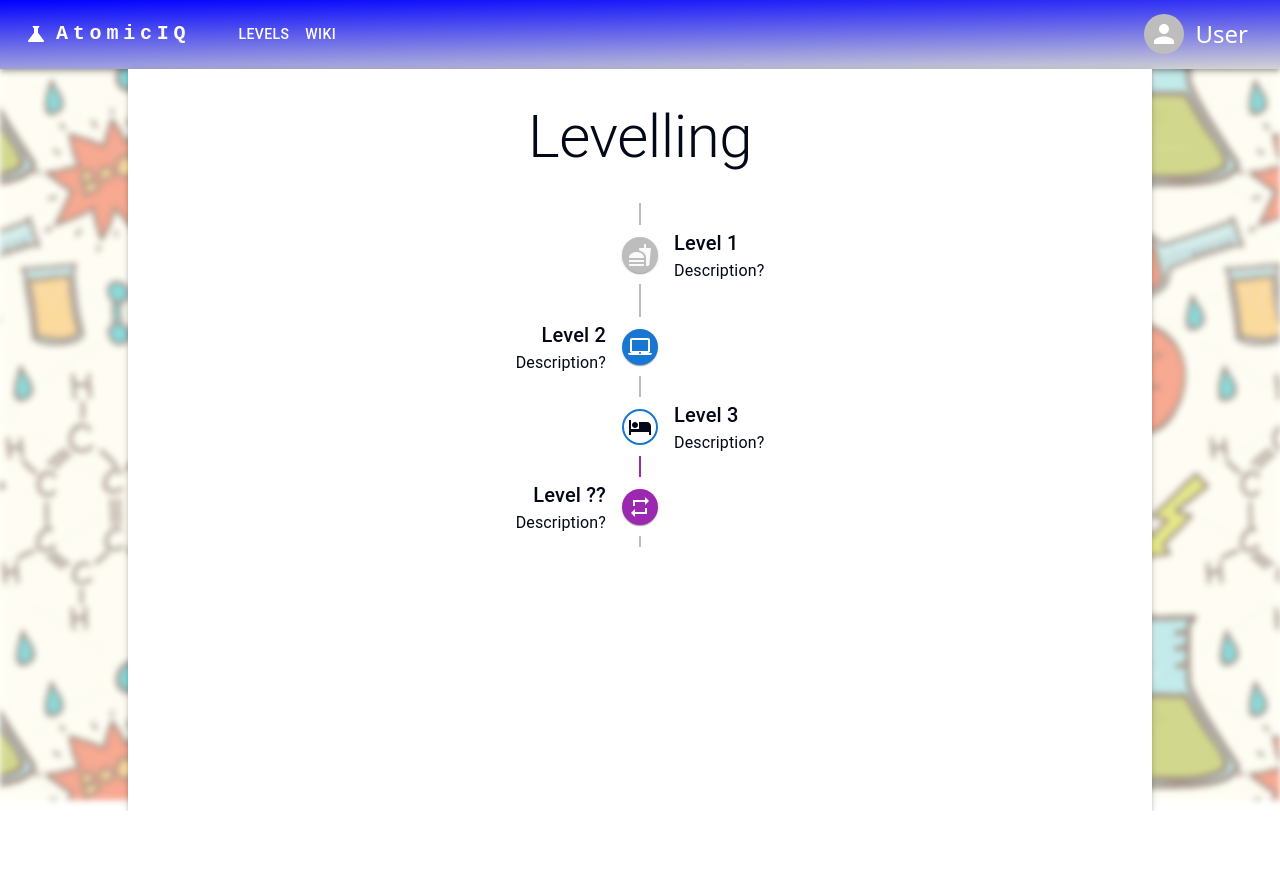
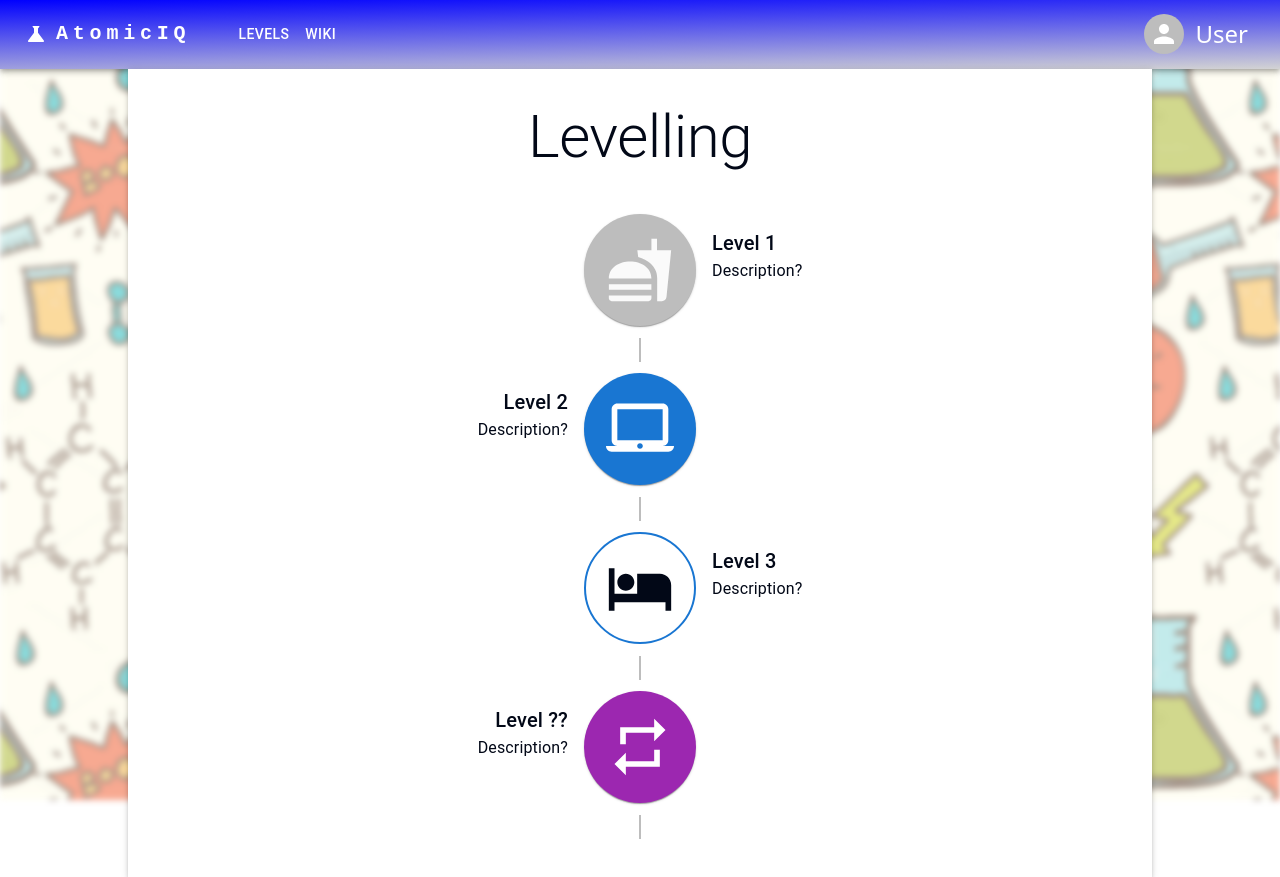
Before and after one commit to swu628/se701-project-React-AtomicIQ, a React (Vite) app in the folder Frontend/: page /levels in a window 1280 px wide. Before the commit the page ends 811 px from the top, so only its background shows below. Built offline with nearby package versions, Linux system fonts and the light colour scheme.

Commit message:
adjusted timeline size

```diff
--- a/Frontend/src/Pages/Levels.tsx
+++ b/Frontend/src/Pages/Levels.tsx
@@ -27,6 +27,16 @@ export default function Levels() {
     backgroundColor: "white",
   };
 
+  const timelineIconStyles = {
+    p: 2,
+    width: "100px",
+    height: "100px",
+  };
+
+  const connectorStyles = {
+    height: "3vh",
+  };
+
   return (
     <Container sx={containerStyles}>
       <Typography
@@ -38,11 +48,9 @@ export default function Levels() {
       <Timeline>
         <TimelineItem position="right">
           <TimelineSeparator>
-            <TimelineConnector />
             <TimelineDot>
-              <FastfoodIcon />
+              <FastfoodIcon sx={timelineIconStyles} />
             </TimelineDot>
-            <TimelineConnector />
           </TimelineSeparator>
           <TimelineContent sx={{ py: "3vh", px: 2 }}>
             <Typography variant="h6" component="span">
@@ -53,13 +61,12 @@ export default function Levels() {
         </TimelineItem>
         <TimelineItem position="left">
           <TimelineSeparator>
-            <TimelineConnector />
+            <TimelineConnector sx={connectorStyles} />
             <TimelineDot color="primary">
-              <LaptopMacIcon />
+              <LaptopMacIcon sx={timelineIconStyles} />
             </TimelineDot>
-            <TimelineConnector />
           </TimelineSeparator>
-          <TimelineContent sx={{ py: "12px", px: 2 }}>
+          <TimelineContent sx={{ py: "6vh", px: 2 }}>
             <Typography variant="h6" component="span">
               Level 2
             </Typography>
@@ -68,13 +75,12 @@ export default function Levels() {
         </TimelineItem>
         <TimelineItem position="right">
           <TimelineSeparator>
-            <TimelineConnector />
+            <TimelineConnector sx={connectorStyles} />
             <TimelineDot color="primary" variant="outlined">
-              <HotelIcon />
+              <HotelIcon sx={timelineIconStyles} />
             </TimelineDot>
-            <TimelineConnector sx={{ bgcolor: "secondary.main" }} />
           </TimelineSeparator>
-          <TimelineContent sx={{ py: "12px", px: 2 }}>
+          <TimelineContent sx={{ py: "6vh", px: 2 }}>
             <Typography variant="h6" component="span">
               Level 3
             </Typography>
@@ -83,13 +89,13 @@ export default function Levels() {
         </TimelineItem>
         <TimelineItem position="left">
           <TimelineSeparator>
-            <TimelineConnector sx={{ bgcolor: "secondary.main" }} />
+            <TimelineConnector sx={connectorStyles} />
             <TimelineDot color="secondary">
-              <RepeatIcon />
+              <RepeatIcon sx={timelineIconStyles} />
             </TimelineDot>
-            <TimelineConnector />
+            <TimelineConnector sx={connectorStyles} />
           </TimelineSeparator>
-          <TimelineContent sx={{ py: "12px", px: 2 }}>
+          <TimelineContent sx={{ py: "6vh", px: 2 }}>
             <Typography variant="h6" component="span">
               Level ??
             </Typography>
```
